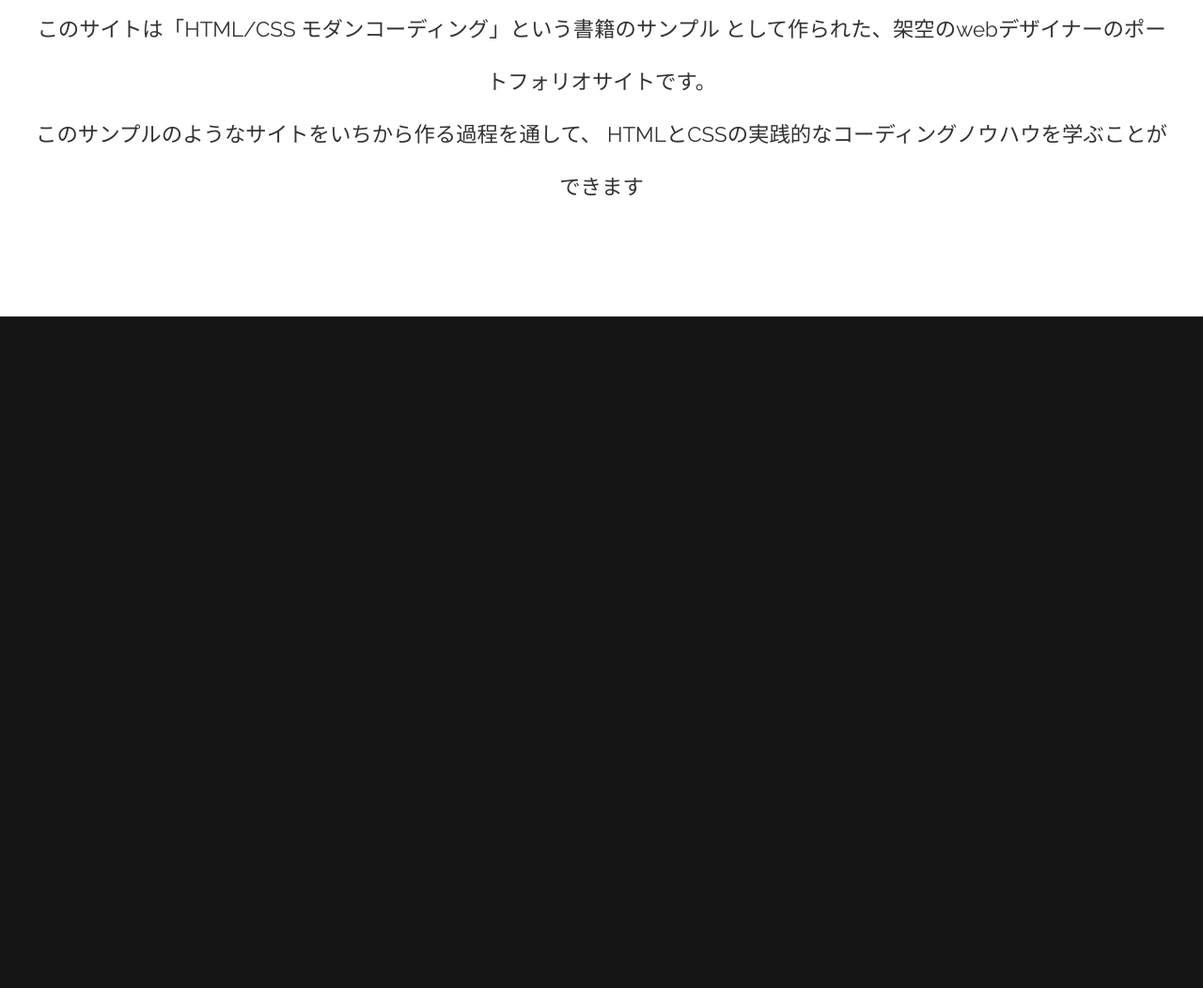
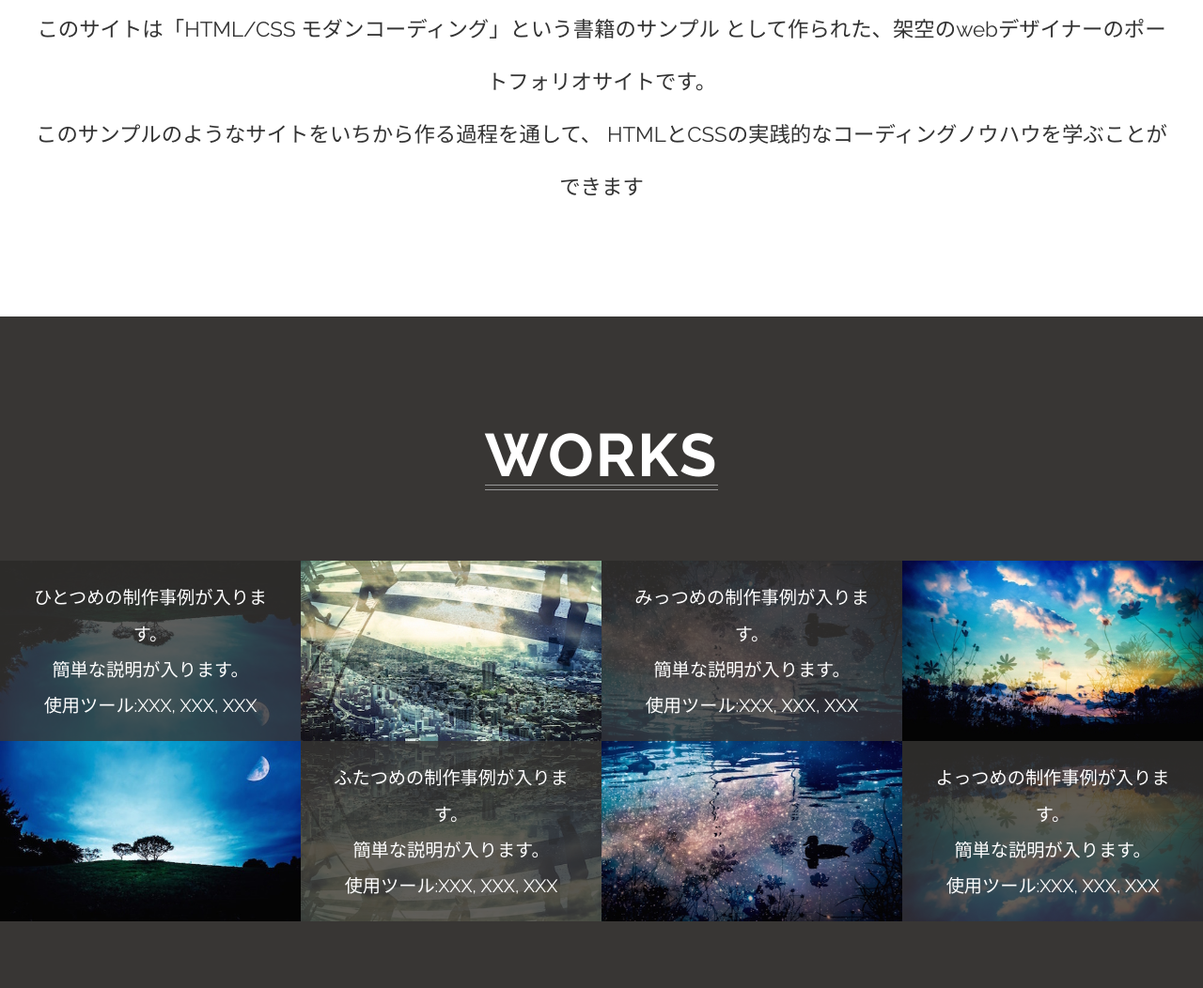
Before and after one commit to yusuke-ta-5536/singlepage-layout, a plain HTML site: page index.html in a window 1280 px wide. Shown: the part 1054-2106 px from the top of the page at 94% size. Before the commit the page ends 1391 px from the top, so only its background shows below. Drawn offline with Linux system fonts and the light colour scheme.

Commit message:
works create

```diff
--- a/css/style.css
+++ b/css/style.css
@@ -93,3 +93,84 @@ body {
   margin:30px 0;
   line-height:2.5;
 }
+/* works */
+.works{
+  background-color:#383634;
+  padding:80px 0;
+}
+.works-wrapper{
+  display:table;
+  width:100%;
+  margin-top:60px;
+  table-layout:fixed;
+}
+.work-box{
+  position:relative;
+  display:table-cell;
+}
+.work-box::after{
+  content:'';
+  position:absolute;
+  top:50%;
+  left:0;
+  width:100%;
+  height:50%;
+  background:no-repeat;
+  background-size:100% 100%;
+  opacity:0.2;
+  transform:scaleY(-1);
+}
+.work-box.tree::after{
+  background-image:url('../images/tree.jpg')
+}
+.work-box.building::after{
+  background-image:url('../images/building.jpg')
+}
+.work-box.lake::after{
+  background-image:url('../images/lake.jpg')
+}
+.work-box.sky::after{
+  background-image:url('../images/sky.jpg')
+}
+.work-image{
+  display:block;
+  width:100%;
+  margin:0 0 60%;
+}
+.work-description {
+  position:absolute;
+  top:50%;
+  left:0;
+  z-index:1;
+  width:100%;
+  height:50%;
+  overflow-y:auto;
+}
+.work-description-inner{
+  display:table;
+  width:100%;
+  height:100%;
+  padding:20px;
+}
+.work-text{
+  display:table-cell;
+  vertical-align:middle;
+  font-size:1.2rem;
+  line-height:2;
+}
+.work-text .button{
+  width:60%;
+  margin-top:20px;
+  padding:3px;
+}
+.button-ghost{
+  border:1px solid #fff;
+  background-color:rgba(255,255,255,0.15);
+}
+.work-box:nth-child(odd) .work-image{
+  margin:60% 0 0;
+}
+.work-box:nth-child(odd) .work-description,
+.work-box:nth-child(odd)::after{
+  top:0;
+}
--- a/index.html
+++ b/index.html
@@ -33,7 +33,63 @@
       HTMLとCSSの実践的なコーディングノウハウを学ぶことができます
     </p>
   </section>
+  <!-- works -->
   <section class="works">
+    <h2 class="heading">WORKS</h2>
+    <div class="works-wrapper">
+      <div class="work-box tree">
+        <img class="work-image" src="images/tree.jpg" alt="制作事例１">
+        <div class="work-description">
+          <div class="work-description-inner">
+            <p class="work-text">
+              ひとつめの制作事例が入ります。<br>
+              簡単な説明が入ります。<br>
+              使用ツール:XXX, XXX, XXX<br>
+              <a href="#" class="button button-ghost">READ MORE</a>
+            </p>
+          </div>
+        </div>
+      </div>
+      <div class="work-box building">
+        <img class="work-image" src="images/building.jpg" alt="制作事例２">
+        <div class="work-description">
+          <div class="work-description-inner">
+            <p class="work-text">
+              ふたつめの制作事例が入ります。<br>
+              簡単な説明が入ります。<br>
+              使用ツール:XXX, XXX, XXX<br>
+              <a href="#" class="button button-ghost">READ MORE</a>
+            </p>
+          </div>
+        </div>
+      </div>
+      <div class="work-box lake">
+        <img class="work-image" src="images/lake.jpg" alt="制作事例3">
+        <div class="work-description">
+          <div class="work-description-inner">
+            <p class="work-text">
+              みっつめの制作事例が入ります。<br>
+              簡単な説明が入ります。<br>
+              使用ツール:XXX, XXX, XXX<br>
+              <a href="#" class="button button-ghost">READ MORE</a>
+            </p>
+          </div>
+        </div>
+      </div>
+      <div class="work-box sky">
+        <img class="work-image" src="images/sky.jpg" alt="制作事例4">
+        <div class="work-description">
+          <div class="work-description-inner">
+            <p class="work-text">
+              よっつめの制作事例が入ります。<br>
+              簡単な説明が入ります。<br>
+              使用ツール:XXX, XXX, XXX<br>
+              <a href="#" class="button button-ghost">READ MORE</a>
+            </p>
+          </div>
+        </div>
+      </div>
+    </div>
   </section>
   <section class="skills">
   </section>
```
